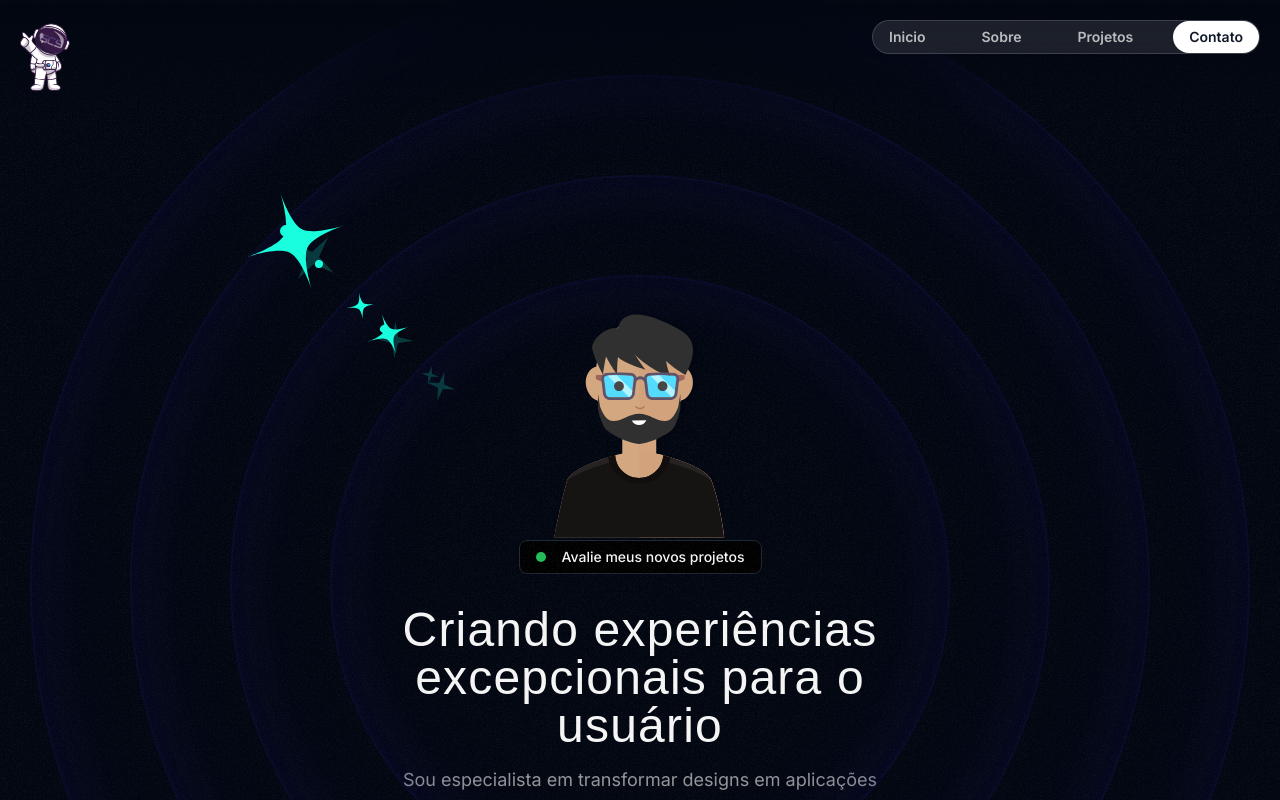
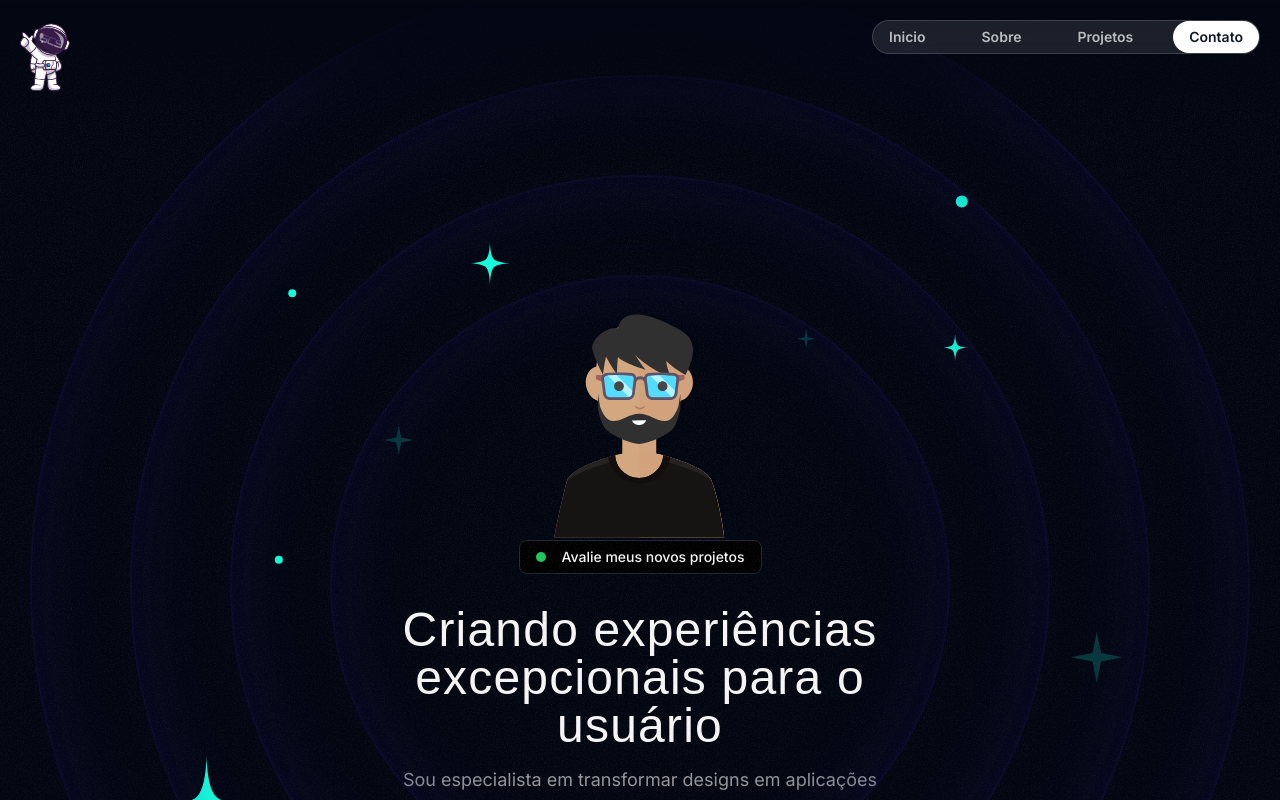
Before and after one commit to geovanigcs/Portfolio_2025, a Next.js app: page / in a window 1280 px wide. Shown: the top 800 px of the page. Built offline with nearby package versions, Linux system fonts and the light colour scheme; a web font is replaced by a local one.

Commit message:
Style: Adding animation

```diff
--- a/src/app/components/Hero.tsx
+++ b/src/app/components/Hero.tsx
@@ -57,7 +57,9 @@ export const Hero = () => {
           /> */}
           <Avatar />
           <div className="bg-black border border-gray-800 px-4 py-1.5 inline-flex items-center gap-4 rounded-lg">
-            <div className="bg-green-500 rounded-full size-2.5"></div>
+            <div className="bg-green-500 rounded-full size-2.5 relative">
+              <div className="bg-green-500 rounded-full absolute inset-0 animate-ping-large"></div>
+            </div>
             <div className="text-sm font-medium">Avalie meus novos projetos</div>
           </div>
         </div>
--- a/src/app/components/ui/HeroOrbit.tsx
+++ b/src/app/components/ui/HeroOrbit.tsx
@@ -2,9 +2,11 @@ import { PropsWithChildren } from "react";
 
 export const HeroOrbit = ({ children, size, rotation }: PropsWithChildren<{ size: number; rotation: number }>) => {
     return (
-        <div className="absolute left-1/2 top-1/2 -translate-x-1/2 -translate-y-1/2">
+        <div className="absolute left-1/2 top-1/2 -translate-x-1/2 -translate-y-1/2 -z-20">
+            {/* <div className="animate-spin [animation-duration:10s]"> */}
+            <div className="">
                 <div className="flex items-start justify-start" style={{
-                transform: `rotate(${rotation}deg);`,
+                    transform: `rotate(${rotation}deg)`,
                     height: `${size}px`,
                     width: `${size}px`
                 }}>
@@ -13,5 +15,6 @@ export const HeroOrbit = ({ children, size, rotation }: PropsWithChildren<{ size
                     </div>
                 </div>
             </div>
+        </div>
     )
 }
```
Lines whose indentation alone changed are shown as unchanged.
